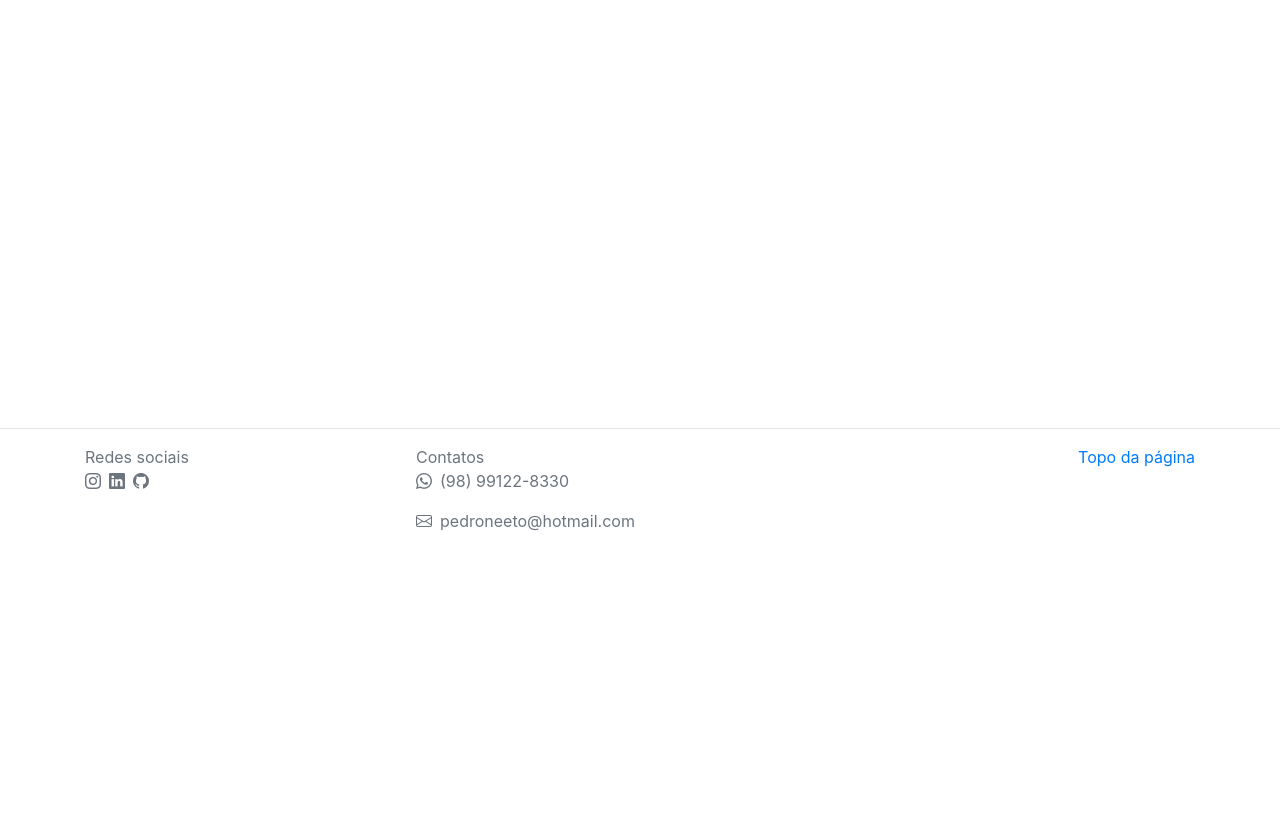
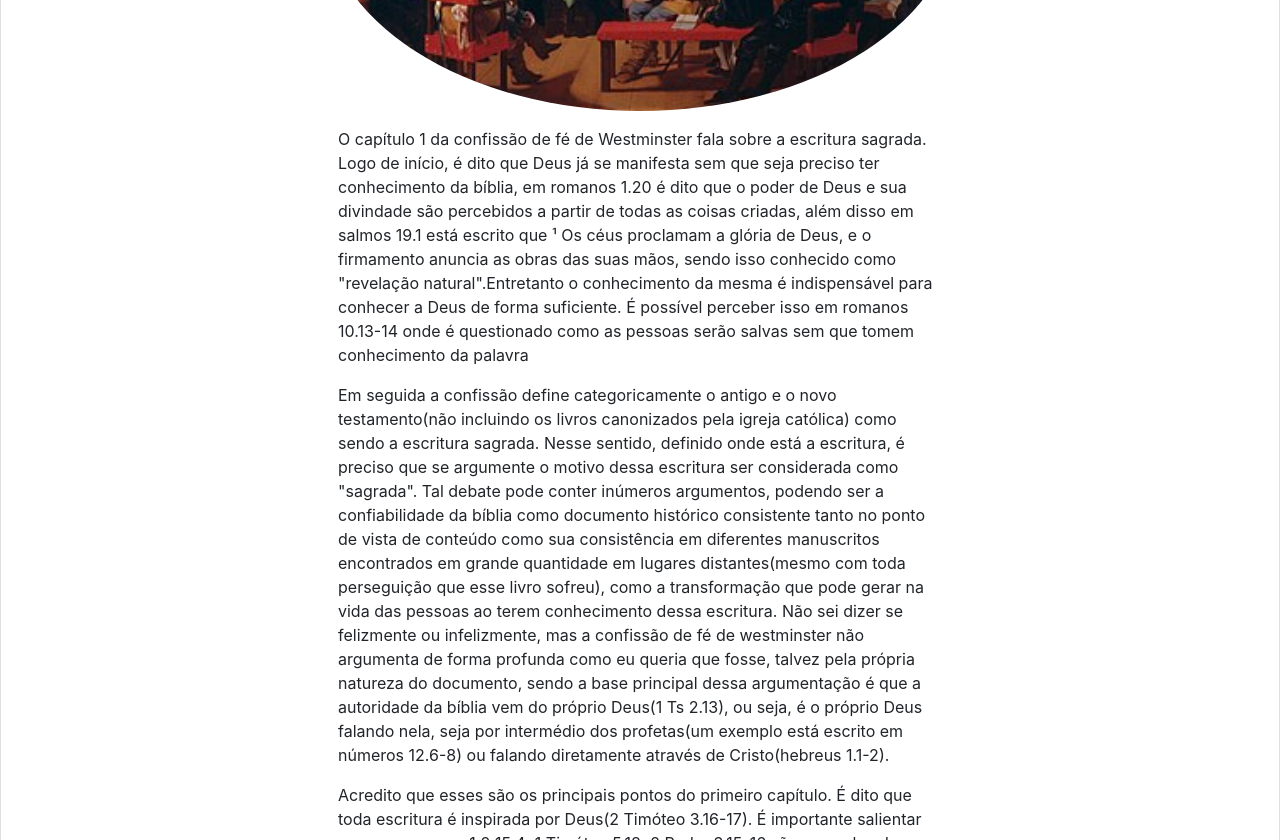
Before and after one commit to ThePetterMaster/vue-template, a Vue app: page /publicacao in a window 1280 px wide. Before the commit this address had no page. Shown: the part 460-1300 px from the top of the page. Before the commit the page ends 1025 px from the top, so only its background shows below. Built offline with nearby package versions, Linux system fonts and the light colour scheme.

Commit message:
feat: publicação cap 1 cfwm

```diff
--- a/src/router/index.js
+++ b/src/router/index.js
@@ -6,6 +6,7 @@ import AboutView from '@/views/about/AboutView'
 import PublicacoesTeologiaView from '@/views/teologia/PublicacoesTeologiaView'
 import PublicacoesTecnologiaView from '@/views/tecnologia/PublicacoesTecnologiaView'
 import PublicacoesJogosView from '@/views/jogos/PublicacoesJogosView'
+import Publicacao from '@/views/teologia/Publicacao'
 
 
 Vue.use(VueRouter)
@@ -25,6 +26,11 @@ const routes = [
     path: '/teologia',
     name: 'teologia',
     component: PublicacoesTeologiaView
+  },
+  {
+    path: '/publicacao',
+    name: 'publicacao',
+    component: Publicacao
   },
   {
     path: '/tecnologia',
--- a/src/views/home/components/Cards.vue
+++ b/src/views/home/components/Cards.vue
@@ -4,7 +4,29 @@
       <div class="col-sm">
         <b-card
           title="Capítulo 1 CFWM"
+          :img-src="require('@/assets/cfwm.jpg')"
+          img-alt="Image"
+          img-top
+          tag="article"
+          style="max-width: 20rem"
+          class="mb-2 mr-5 w-100"
+        >
+          <b-card-text>
+            O capítulo 1 da confissão de fé de Westminster fala sobre a
+            escritura sagrada. Logo de início...
+          </b-card-text>
 
+          <b-button
+            @click="redirecionarParaPublicacaoTeologia"
+            href="#"
+            variant="primary"
+            >Acessar publicação</b-button
+          >
+        </b-card>
+      </div>
+      <div class="col-sm">
+        <b-card
+          title="Capítulo 2 CFWM"
           :img-src="require('@/assets/cfwm.jpg')"
           img-alt="Image"
           img-top
@@ -17,25 +39,9 @@
             Westminster...
           </b-card-text>
 
-          <b-button @click="acessarPublicacao" href="#" variant="primary">Acessar publicação</b-button>
-        </b-card>
-      </div>
-      <div class="col-sm">
-        <b-card
-          title="Capítulo 1 CFWM"
-          :img-src="require('@/assets/cfwm.jpg')"
-          img-alt="Image"
-          img-top
-          tag="article"
-          style="max-width: 20rem"
-          class="mb-2 mr-5 w-100"
-        >
-          <b-card-text>
-            A Confissão de Westminster foi produzida pela Assembleia de
-            Westminster...
-          </b-card-text>
-
-          <b-button @click="acessarPublicacao" href="#" variant="primary">Acessar publicação</b-button>
+          <b-button @click="acessarPublicacao" href="#" variant="primary"
+            >Acessar publicação</b-button
+          >
         </b-card>
       </div>
       <div class="col-sm">
@@ -48,12 +54,14 @@
           style="max-width: 20rem"
           class="mb-2 mr-5 w-100"
         >
-
           <b-card-text>
-            Starfield é o primeiro novo universo em mais de 25 anos da Bethesda...
+            Starfield é o primeiro novo universo em mais de 25 anos da
+            Bethesda...
           </b-card-text>
 
-          <b-button @click="acessarPublicacao" href="#" variant="primary">Acessar publicação</b-button>
+          <b-button @click="acessarPublicacao" href="#" variant="primary"
+            >Acessar publicação</b-button
+          >
         </b-card>
       </div>
       <div class="col-sm">
@@ -66,11 +74,11 @@
           style="max-width: 20rem"
           class="mb-2 mr-5 w-100"
         >
-          <b-card-text>
-            A técnica Clean Code surgiu em 2008...
-          </b-card-text>
+          <b-card-text> A técnica Clean Code surgiu em 2008... </b-card-text>
 
-          <b-button href="#" @click="acessarPublicacao" variant="primary">Acessar publicação</b-button>
+          <b-button href="#" @click="acessarPublicacao" variant="primary"
+            >Acessar publicação</b-button
+          >
         </b-card>
       </div>
     </div>
@@ -79,18 +87,21 @@
 
 <script>
 export default {
-  methods:{
+  methods: {
+    redirecionarParaPublicacaoTeologia() {
+      this.$router.push("/publicacao");
+    },
     acessarPublicacao() {
-    Toast.fire("Publicação indisponível no momento", "", "error");
+      Toast.fire("Publicação indisponível no momento", "", "error");
+    },
   },
-  }
 };
 </script>
 
 <style>
 .card-img-top {
-    width: 100%;
-    height: 150px;
-    object-fit: cover;
+  width: 100%;
+  height: 150px;
+  object-fit: cover;
 }
 </style>
--- a/src/views/home/components/Carrousel.vue
+++ b/src/views/home/components/Carrousel.vue
@@ -8,18 +8,29 @@
     img-width="1024"
     img-height="480"
   >
-    <!-- <b-carousel-slide
-      caption="First Slide"
-      img-src="https://picsum.photos/1024/300/?image=10"
-    ></b-carousel-slide>
-    <b-carousel-slide
-      caption="Second Slide"
-      img-src="https://picsum.photos/1024/300/?image=12"
-    ></b-carousel-slide>
-    <b-carousel-slide
-      caption="Third Slide"
-      img-src="https://picsum.photos/1024/300/?image=22"
-    ></b-carousel-slide> -->
+  <b-carousel-slide text="Desenvolvo tutoriais e comentários de alguma tecnologia de meu interesse." caption="Tecnologia">
+      <template #img>
+        <img
+          class="d-block img-fluid w-100"
+          width="1024"
+          height="300"
+          :src="require(`@/assets/tecnologia.jpeg`)"
+          alt="image slot"
+        />
+      </template>
+    </b-carousel-slide>
+
+    <b-carousel-slide text="Comento livros, profissões de fé, capítulos biblicos etc." caption="Teologia">
+      <template #img>
+        <img
+          class="d-block img-fluid w-100"
+          width="1024"
+          height="300"
+          :src="require(`@/assets/teologia.jpg`)"
+          alt="image slot"
+        />
+      </template>
+    </b-carousel-slide>
     <b-carousel-slide  text="Dou minha opinião sobre jogos, partidas, builds etc." caption="Jogos">
       <template #img>
         <img
@@ -31,28 +42,7 @@
         />
       </template>
     </b-carousel-slide>
-    <b-carousel-slide text="Comento livros, profissões de fé, capítulos biblicos etc." caption="Teologia">
-      <template #img>
-        <img
-          class="d-block img-fluid w-100"
-          width="1024"
-          height="300"
-          :src="require(`@/assets/teologia.jpg`)"
-          alt="image slot"
-        />
-      </template>
-    </b-carousel-slide>
-    <b-carousel-slide text="Desenvolvo tutoriais e comentários de alguma tecnologia de meu interesse." caption="Tecnologia">
-      <template #img>
-        <img
-          class="d-block img-fluid w-100"
-          width="1024"
-          height="300"
-          :src="require(`@/assets/tecnologia.jpeg`)"
-          alt="image slot"
-        />
-      </template>
-    </b-carousel-slide>
+
   </b-carousel>
 </template>
 
--- /dev/null
+++ b/src/views/teologia/Publicacao.vue
@@ -0,0 +1,79 @@
+<template>
+  <b-card>
+    <b-row class="mb-3" align-h="center">
+      <h1>Capítulo 1 CFWM</h1>
+    </b-row>
+
+    <b-row class="mb-3"  align-h="center">
+      <img width="50%" :src="require('@/assets/cfwm.jpg')" />
+    </b-row>
+
+    <b-col cols="12" class="d-flex justify-content-center">
+      <b-col cols="6">
+        <b-row align-h="center">
+          <p >
+            O capítulo 1 da confissão de fé de Westminster fala sobre a
+            escritura sagrada. Logo de início, é dito que Deus já se manifesta
+            sem que seja preciso ter conhecimento da bíblia, em romanos 1.20 é
+            dito que o poder de Deus e sua divindade são percebidos a partir de
+            todas as coisas criadas, além disso em salmos 19.1 está escrito que
+            ¹ Os céus proclamam a glória de Deus, e o firmamento anuncia as
+            obras das suas mãos, sendo isso conhecido como "revelação
+            natural".Entretanto o conhecimento da mesma é indispensável para
+            conhecer a Deus de forma suficiente. É possível perceber isso em
+            romanos 10.13-14 onde é questionado como as pessoas serão salvas sem
+            que tomem conhecimento da palavra
+          </p>
+          <p>
+            Em seguida a confissão define categoricamente o antigo e o novo
+            testamento(não incluindo os livros canonizados pela igreja católica)
+            como sendo a escritura sagrada. Nesse sentido, definido onde está a
+            escritura, é preciso que se argumente o motivo dessa escritura ser
+            considerada como "sagrada". Tal debate pode conter inúmeros
+            argumentos, podendo ser a confiabilidade da bíblia como documento
+            histórico consistente tanto no ponto de vista de conteúdo como sua
+            consistência em diferentes manuscritos encontrados em grande
+            quantidade em lugares distantes(mesmo com toda perseguição que esse
+            livro sofreu), como a transformação que pode gerar na vida das
+            pessoas ao terem conhecimento dessa escritura. Não sei dizer se
+            felizmente ou infelizmente, mas a confissão de fé de westminster não
+            argumenta de forma profunda como eu queria que fosse, talvez pela
+            própria natureza do documento, sendo a base principal dessa
+            argumentação é que a autoridade da bíblia vem do próprio Deus(1 Ts
+            2.13), ou seja, é o próprio Deus falando nela, seja por intermédio
+            dos profetas(um exemplo está escrito em números 12.6-8) ou falando
+            diretamente através de Cristo(hebreus 1.1-2).
+          </p>
+
+          <p>
+            Acredito que esses são os principais pontos do primeiro capítulo. É
+            dito que toda escritura é inspirada por Deus(2 Timóteo 3.16-17). É
+            importante salientar que em romanos 1.2;15.4; 1 Timóteo 5.18; 2
+            Pedro 3.15-16 são exemplos de que o termo "escritura" se refere
+            tanto ao antigo como ao novo testamento. Para finalizar, é dito que
+            na confissão que apesar da confiabilidade das escrituras, nem sempre
+            é possível compreender 100% dela. Durante minha pequena jornada como
+            cristão eu já me deparei como textos escritos em uma língua que não
+            é mais falada e que foi escrito para uma cultura que não existe
+            mais, além da dificuldade de se traduzir para o português atual,
+            tendo inclusive momentos em que o texto se abstém de desenvolver
+            melhor uma explicação pelo fato de que as pessoas da época entender
+            perfeitamente, assim como outros dilemas que são entendidos
+            perfeitamente por Deus, mas incompreensível para a mente limitada
+            humana.
+          </p>
+        </b-row>
+      </b-col>
+    </b-col>
+  </b-card>
+</template>
+
+<script>
+export default {};
+</script>
+
+<style scoped>
+img {
+  border-radius: 50%;
+}
+</style>
--- a/src/views/teologia/PublicacoesTeologiaView.vue
+++ b/src/views/teologia/PublicacoesTeologiaView.vue
@@ -5,7 +5,7 @@
     </h1>
 
     <b-card
-      @click="acessarPublicacao"
+      @click="redirecionarParaPublicacaoTeologia"
       @mouseover="increaseCardSize"
       @mouseleave="resetCardSize"
       class="mt-2 custom-card pe-auto"
@@ -55,19 +55,17 @@
       <b-row>
         <b-col cols="8">
           <p>
-            A Confissão de Westminster foi produzida pela Assembleia de
-            Westminster, convocada pelo Parlamento inglês em 1643, durante a
-            Guerra Civil Inglesa. A Assembleia de Westminster (1643-1649)
-            constituiu o ponto culminante da elaboração confessional reformada.
-            Os documentos teológicos que dela resultaram, a Confissão de Fé e os
-            Catecismos Maior e Breve, tornaram-se os padrões doutrinários mais
-            aceitos pelos reformados ao redor do mundo. A famosa assembléia foi
-            uma das principais contribuições dos puritanos, os calvinistas
-            ingleses. Há quase um século eles vinham lutando sem sucesso por uma
-            reforma profunda na Igreja da Inglaterra (Anglicana). Na década de
-            1640, os puritanos ganharam o controle do Parlamento inglês e
-            entraram em guerra contra o rei Carlos I, que queria manter o
-            sistema episcopal.
+            O capítulo 1 da confissão de fé de Westminster fala sobre a
+            escritura sagrada. Logo de início, é dito que Deus já se manifesta
+            sem que seja preciso ter conhecimento da bíblia, em romanos 1.20 é
+            dito que o poder de Deus e sua divindade são percebidos a partir de
+            todas as coisas criadas, além disso em salmos 19.1 está escrito que
+            ¹ Os céus proclamam a glória de Deus, e o firmamento anuncia as
+            obras das suas mãos, sendo isso conhecido como "revelação
+            natural".Entretanto o conhecimento da mesma é indispensável para
+            conhecer a Deus de forma suficiente. É possível perceber isso em
+            romanos 10.13-14 onde é questionado como as pessoas serão salvas sem
+            que tomem conhecimento da palavra.
           </p></b-col
         >
         <b-col cols="4"
@@ -86,6 +84,9 @@
 <script>
 export default {
   methods: {
+    redirecionarParaPublicacaoTeologia() {
+      this.$router.push("/publicacao");
+    },
     increaseCardSize() {
       this.$refs.card.style.transform = "scale(1.008)";
       this.$refs.card.style.boxShadow = "0 6px 8px rgba(0, 0, 0, 0.2)";
```
